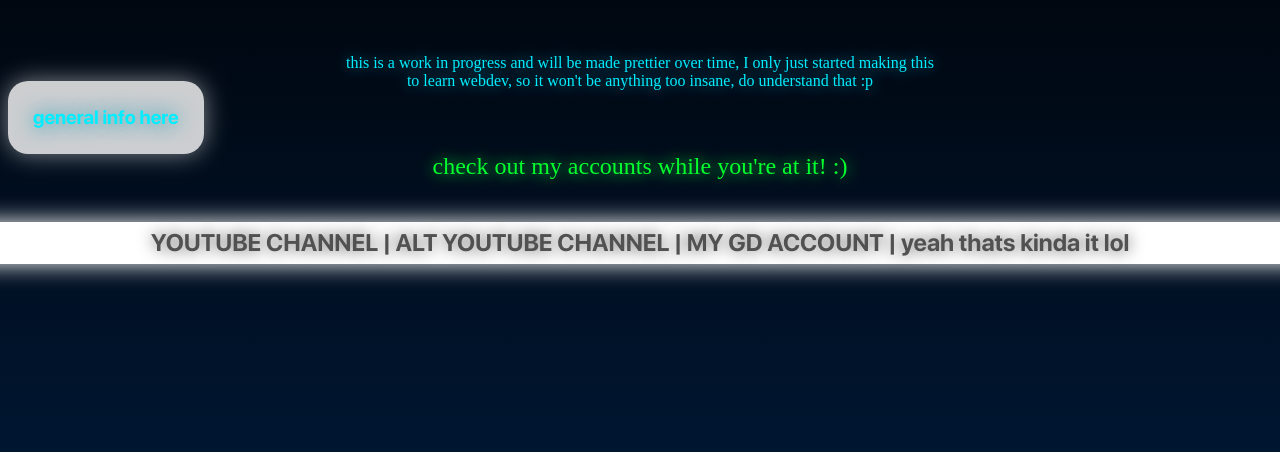
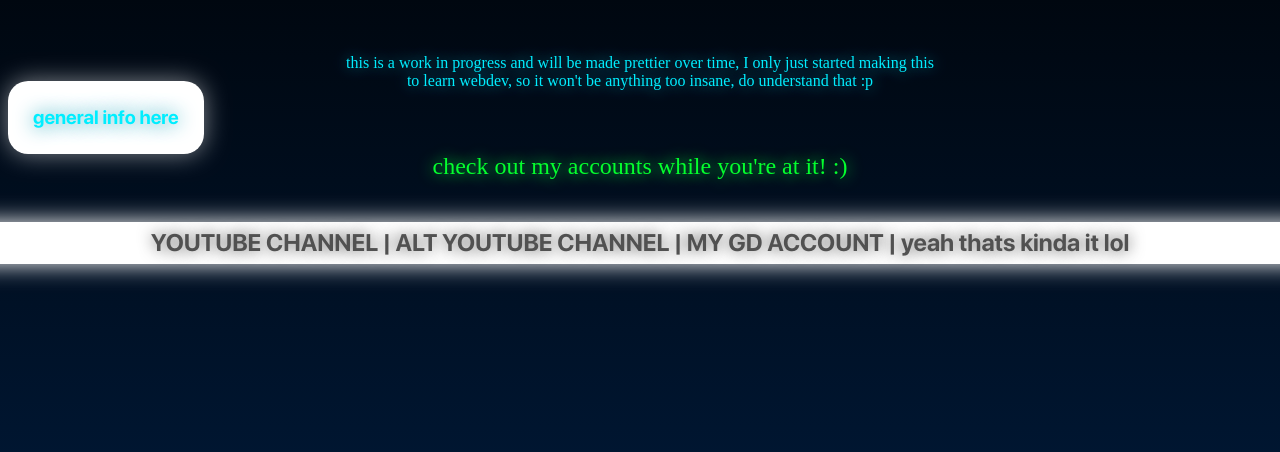
Before and after one commit to heptaval/valsite, a website built with webpack: page index.html in a window 1280 px wide. Shown: the part 220-672 px from the top of the page. Built offline with nearby package versions, Linux system fonts and the light colour scheme; a web font is replaced by a local one.

```diff
--- a/index.html
+++ b/index.html
@@ -81,7 +81,7 @@
   font-size: larger;
   color: #00eeff;
   text-shadow: 0 0 20px #0097ab;
-  background-color: rgba(255, 255, 255, 0.800);
+  background-color: rgba(255, 255, 255, 1);
   border-radius: 20px;
   padding:25px;
   fill-opacity: 50%;
@@ -118,7 +118,9 @@
   </div>
 
   <p class="paragraphs">this is a work in progress and will be made prettier over time, I only just started making this <br> to learn webdev, so it won't be anything too insane, do understand that :p</p>
+  <div style:"place-self:center;">
   <a class="thingy" href="/info">general info here</a>
+  </div>
   <p class="p2">check out my accounts while you're at it! :)</p>
   <br>
   <div class="linkdiv">
```
